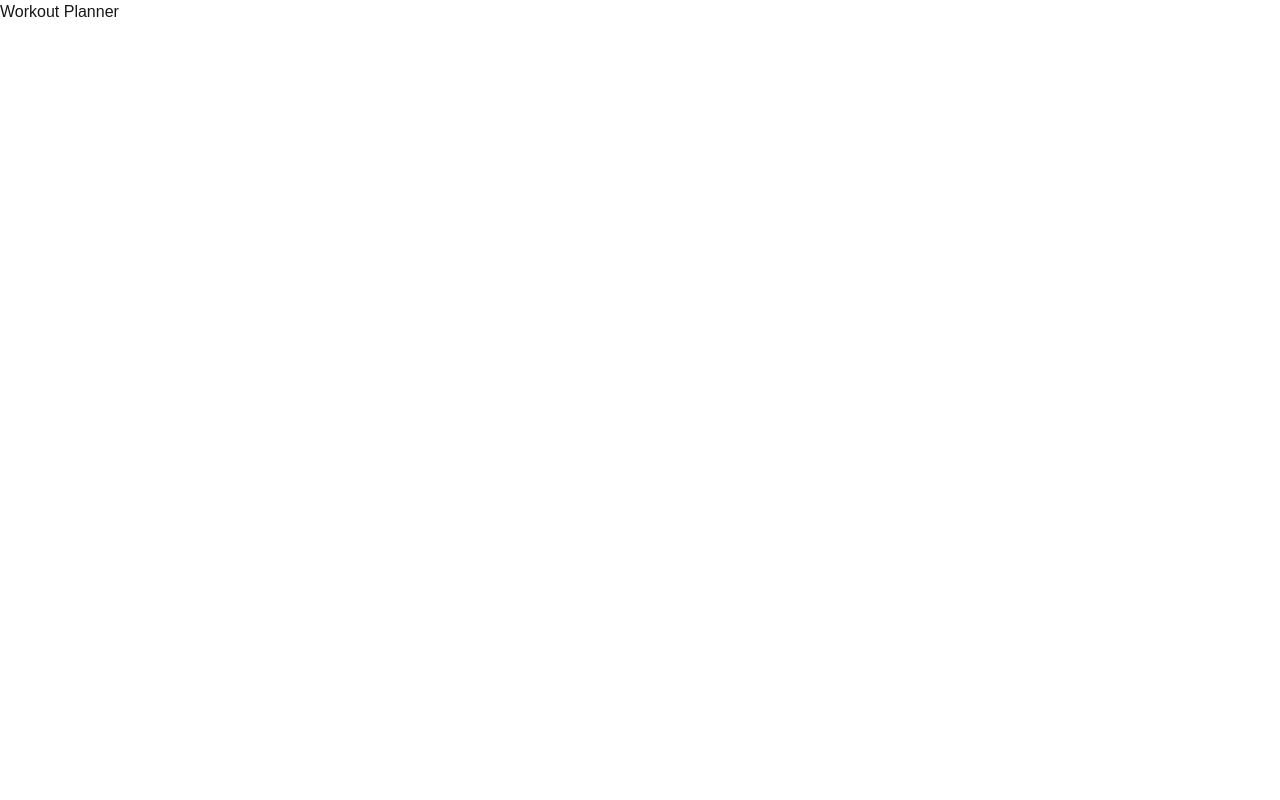
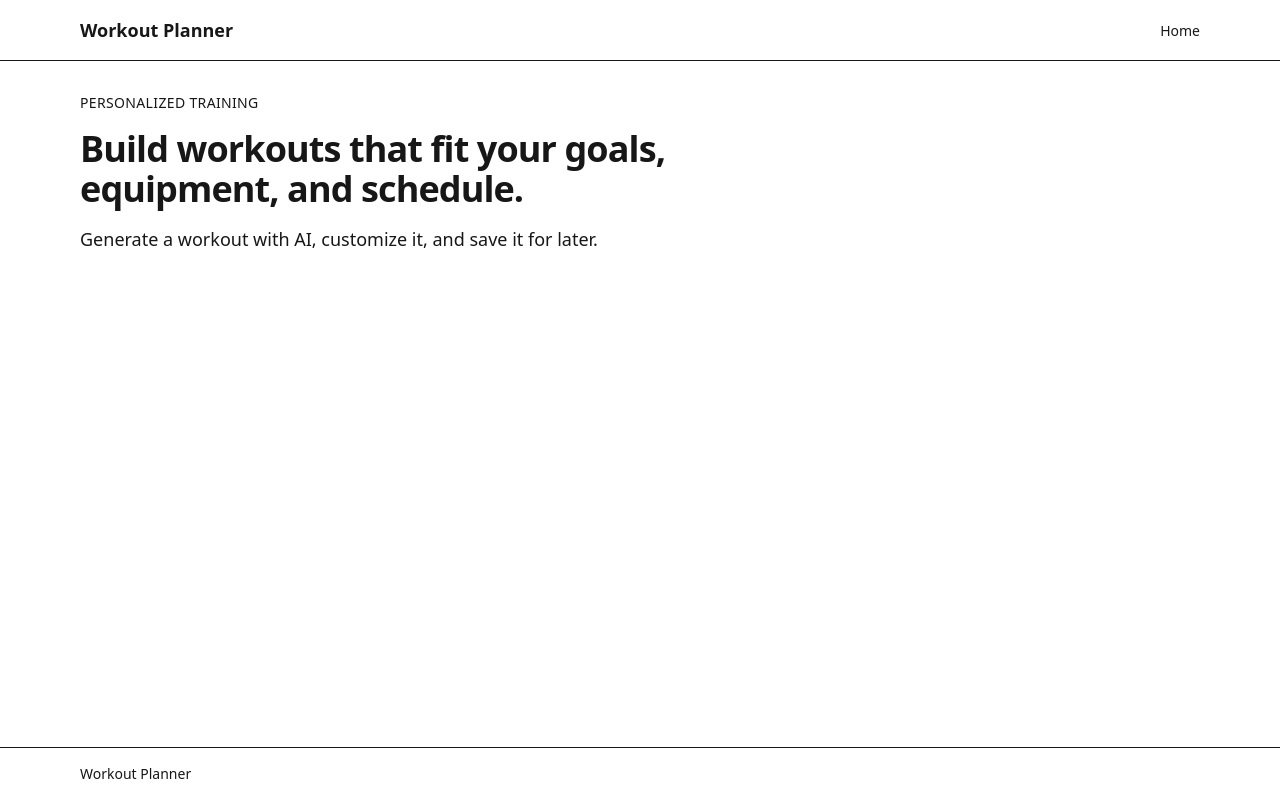
Before and after one commit to ashlee-seagle/workout-planner-next, a Next.js app: page / in a window 1280 px wide. Built offline with nearby package versions, Linux system fonts and the light colour scheme.

Commit message:
Create basic application shell

```diff
--- a/src/app/globals.css
+++ b/src/app/globals.css
@@ -1,13 +1,10 @@
 @import "tailwindcss";
 
 :root {
-  --background: #ffffff;
-  --foreground: #171717;
+  background: #ffffff;
+  color: #171717;
 }
 
 body {
   margin: 0;
-  background: var(--background);
-  color: var(--foreground);
-  font-family: Arial, Helvetica, sans-serif;
 }
--- a/src/app/layout.tsx
+++ b/src/app/layout.tsx
@@ -1,9 +1,10 @@
 import type { Metadata } from "next";
 import "./globals.css";
+import Link from "next/link";
 
 export const metadata: Metadata = {
   title: "Workout Planner",
-  description: "Create and save personalized workout plans.",
+  description: "Create, save, and manage personalized workouts.",
 };
 
 export default function RootLayout({
@@ -12,8 +13,32 @@ export default function RootLayout({
   children: React.ReactNode;
 }>) {
   return (
-    <html lang="en" className={`h-full antialiased`}>
-      <body className="min-h-full flex flex-col">{children}</body>
+    <html lang="en">
+      <body>
+        <div className="min-h-screen flex flex-col">
+          <header className="border-b">
+            <div className="mx-auto flex w-full max-w-6xl items-center justify-between px-4 py-4">
+              <span className="text-lg font-semibold">Workout Planner</span>
+
+              <nav aria-label="Main navigation">
+                <Link href="/" className="text-sm font-medium">
+                  Home
+                </Link>
+              </nav>
+            </div>
+          </header>
+
+          <main className="mx-auto w-full max-w-6xl flex-1 px-4 py-8">
+            {children}
+          </main>
+
+          <footer className="border-t">
+            <div className="mx-auto w-full max-w-6xl px-4 py-4 text-sm">
+              Workout Planner
+            </div>
+          </footer>
+        </div>
+      </body>
     </html>
   );
 }
--- a/src/app/page.tsx
+++ b/src/app/page.tsx
@@ -1,7 +1,17 @@
 export default function Home() {
   return (
-    <main>
-      <h1>Workout Planner</h1>
-    </main>
+    <section className="space-y-4">
+      <p className="text-sm font-medium uppercase tracking-wide">
+        Personalized training
+      </p>
+
+      <h1 className="max-w-2xl text-4xl font-bold tracking-tight">
+        Build workouts that fit your goals, equipment, and schedule.
+      </h1>
+
+      <p className="max-w-2xl text-lg">
+        Generate a workout with AI, customize it, and save it for later.
+      </p>
+    </section>
   );
 }
```
